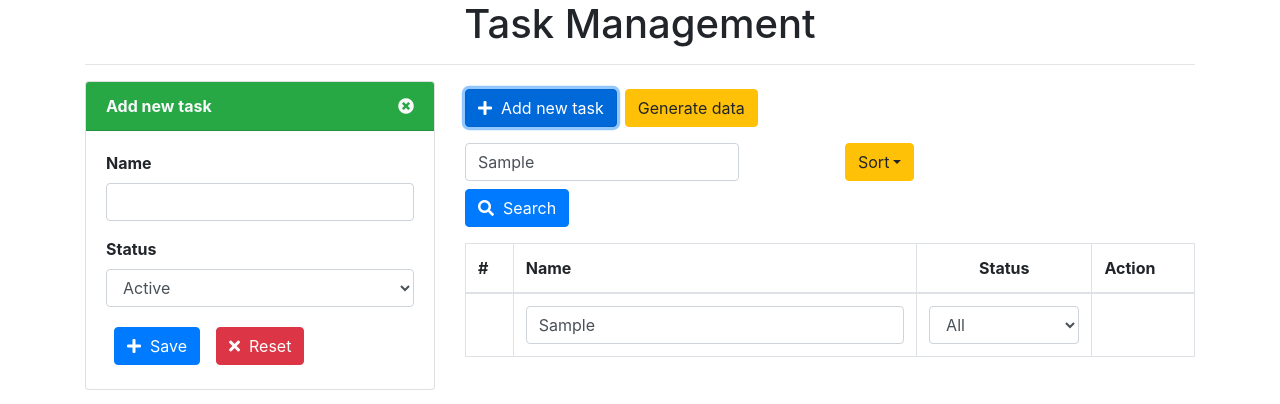
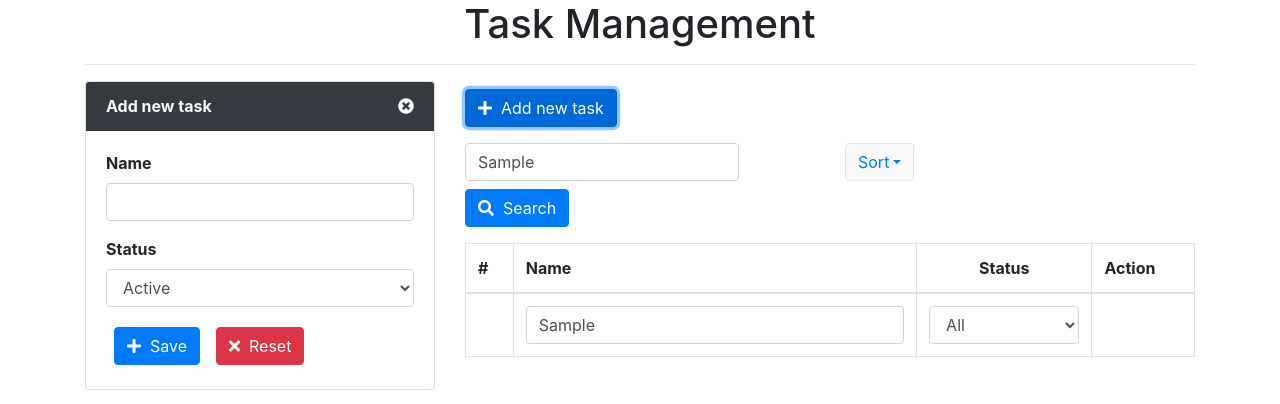
Before and after one commit to thinhtpt2000/basic-react, a React (Create React App) app: page / in a window 1280 px wide. Both pictures are taken after typing "Sample", "Sample" into the empty fields and a click on the button "Add new task". Shown: the top 404 px of the page. Built offline with nearby package versions, Linux system fonts and the light colour scheme.

Commit message:
[ThinhTPT] opimize source code

```diff
--- a/src/App.js
+++ b/src/App.js
@@ -1,9 +1,9 @@
 import './App.css';
 import { useState, useEffect } from "react";
 import TaskForm from "./components/TaskForm";
-import Toolbar from "./components/Toolbar";
+import TaskControl from "./components/TaskControl";
 import TaskList from "./components/TaskList";
-import { findIndex, filter} from "lodash";
+import { findIndex, filter } from "lodash";
 
 function App() {
   const [tasks, setTasks] = useState([]); // {id: unique, name, status}
@@ -28,28 +28,6 @@ function App() {
       onFilter();
     }
   }, [tasks]); // eslint-disable-line react-hooks/exhaustive-deps
-
-  const generateData = () => {
-    let demoTasks = [
-      {
-        id: generateId(),
-        name: 'Learn ReactJS',
-        status: true
-      },
-      {
-        id: generateId(),
-        name: 'Working from home',
-        status: false
-      },
-      {
-        id: generateId(),
-        name: 'Coffee time',
-        status: true
-      },
-    ];
-    setTasks(demoTasks);
-    localStorage.setItem('tasks', JSON.stringify(demoTasks));
-  }
 
   const randomId = () => Math.floor((1 + Math.random()) * 0x10000).toString(16).substring(1);
 
@@ -200,14 +178,11 @@ function App() {
                   &nbsp;
                   Add new task
                 </button>
-                <button type="button" className="btn btn-warning mt-2 ml-2" onClick={() => generateData()}>
-                  Generate data
-                </button>
               </div>
             </div>
             <div className="row mt-2">
               <div className="col-xs-12 col-sm-12 col-md-12 col-lg-12">
-                <Toolbar
+                <TaskControl
                   handleSearch={onSearch}
                   handleSort={onSort}
                 />
@@ -219,7 +194,7 @@ function App() {
                   data={filterTasks}
                   handleUpdateStatus={onUpdateStatus}
                   handleDeleteTask={onDeleteTask}
-                  handeClickUpdate={onUpdateTask}
+                  handleClickUpdate={onUpdateTask}
                   handleFilter={onFilter}
                 />
               </div>
--- /dev/null
+++ b/src/components/TaskControl.js
@@ -0,0 +1,15 @@
+import TaskSearch from "./TaskSearch";
+import TaskSort from "./TaskSort";
+
+function TaskControl(props) {
+    return (
+        <div className="Toolbar">
+            <div className="row mt-2">
+                <TaskSearch handleSearch={props.handleSearch} />
+                <TaskSort handleSort={props.handleSort} />
+            </div>
+        </div>
+    );
+}
+
+export default TaskControl;
--- a/src/components/TaskForm.js
+++ b/src/components/TaskForm.js
@@ -11,9 +11,9 @@ function TaskForm(props) {
     useEffect(() => {
         let updatingData = props.data;
         updatingData = updatingData ? updatingData : {
-                id: "",
-                name: "",
-                status: true
+            id: "",
+            name: "",
+            status: true
         };
         setData({
             id: updatingData.id,
@@ -52,7 +52,7 @@ function TaskForm(props) {
     return (
         <div className="TaskForm">
             <div className="card">
-                <div className="card-header bg-success text-light font-weight-bold">
+                <div className="card-header bg-dark text-light font-weight-bold">
                     <div className="row">
                         <div className="col-xs-8 col-sm-8 col-md-8 col-lg-8">{data.id !== "" ? "Update" : "Add"} new task</div>
                         <div className="col-xs-4 col-sm-4 col-md-4 col-lg-4 text-right">
--- a/src/components/TaskItem.js
+++ b/src/components/TaskItem.js
@@ -1,5 +1,5 @@
 function TaskItem(props) {
-    let {data, order} = props;
+    let { data, order } = props;
 
     const onUpdateStatus = () => {
         props.handleUpdateStatus(props.data.id);
@@ -10,7 +10,7 @@ function TaskItem(props) {
     }
 
     const onClickUpdate = () => {
-        props.handeClickUpdate(props.data.id);
+        props.handleClickUpdate(props.data.id);
     }
 
     return (
@@ -21,11 +21,11 @@ function TaskItem(props) {
                 {
                     data.status ?
                         <span className="badge badge-danger" onClick={() => onUpdateStatus()}>Active</span> :
-                        <span className="badge badge-primary" onClick={() => onUpdateStatus()}>Inactive</span>
+                        <span className="badge badge-success" onClick={() => onUpdateStatus()}>Inactive</span>
                 }
             </td>
             <td>
-                <button type="button" className="btn btn-warning mx-2 my-1" onClick={() => onClickUpdate()}>
+                <button type="button" className="btn btn-primary mx-2 my-1" onClick={() => onClickUpdate()}>
                     <i className="fas fa-edit"></i>
                     &nbsp;
                     Edit
--- a/src/components/TaskList.js
+++ b/src/components/TaskList.js
@@ -66,7 +66,7 @@ function TaskList(props) {
                                 data={task}
                                 handleUpdateStatus={props.handleUpdateStatus}
                                 handleDeleteTask={props.handleDeleteTask}
-                                        handeClickUpdate={props.handeClickUpdate}
+                                handleClickUpdate={props.handleClickUpdate}
                             />
                         })
                     }
--- a/src/components/Search.js
+++ b/src/components/TaskSearch.js
@@ -1,6 +1,6 @@
 import { useState } from "react";
 
-function Search(props) {
+function TaskSearch(props) {
     const [keyword, setKeyword] = useState("");
 
     const onChange = (event) => {
@@ -46,4 +46,4 @@ function Search(props) {
     )
 }
 
-export default Search;
+export default TaskSearch;
--- a/src/components/Sort.js
+++ b/src/components/TaskSort.js
@@ -1,8 +1,8 @@
 /* eslint-disable jsx-a11y/anchor-is-valid */
 import { useState } from "react";
-import "./Sort.css";
+import "./TaskSort.css";
 
-function Sort(props) {
+function TaskSort(props) {
     const [sort, setSort] = useState({
         name: "",
         value: 0
@@ -20,7 +20,7 @@ function Sort(props) {
     return (
         <div className="col-xs-6 col-sm-6 col-md-6 col-lg-6">
             <div className="btn-group">
-                <button type="button" className="btn btn-warning dropdown-toggle" data-toggle="dropdown" aria-haspopup="true" aria-expanded="false">
+                <button type="button" className="btn btn-light text-primary border dropdown-toggle" data-toggle="dropdown" aria-haspopup="true" aria-expanded="false">
                     Sort
                     </button>
                 <div className="dropdown-menu">
@@ -43,4 +43,4 @@ function Sort(props) {
     )
 }
 
-export default Sort;
+export default TaskSort;
--- a/src/components/Toolbar.js
+++ /dev/null
@@ -1,15 +0,0 @@
-import Search from "./Search";
-import Sort from "./Sort";
-
-function Toolbar(props) {
-    return (
-        <div className="Toolbar">
-            <div className="row mt-2">
-                <Search handleSearch={props.handleSearch} />
-                <Sort handleSort={props.handleSort} />
-            </div>
-        </div>
-    );
-}
-
-export default Toolbar;
```
Also changed, not shown: src/components/TaskSort.css (renamed from src/components/Sort.css). Lines whose indentation alone changed are shown as unchanged.
